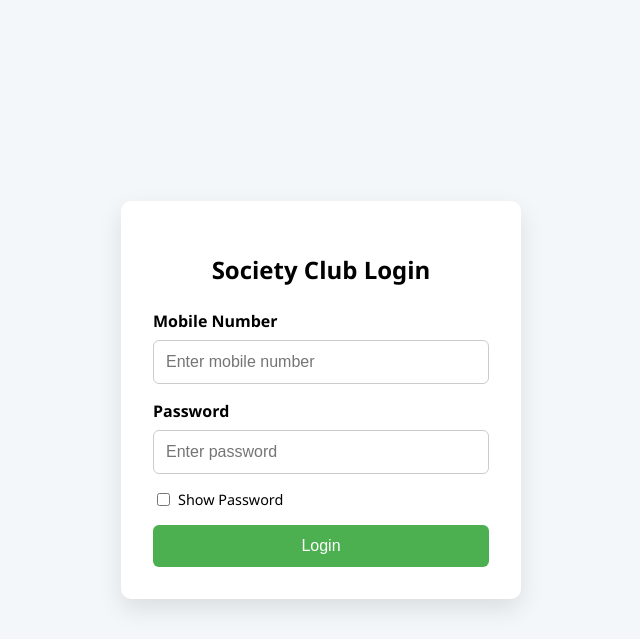
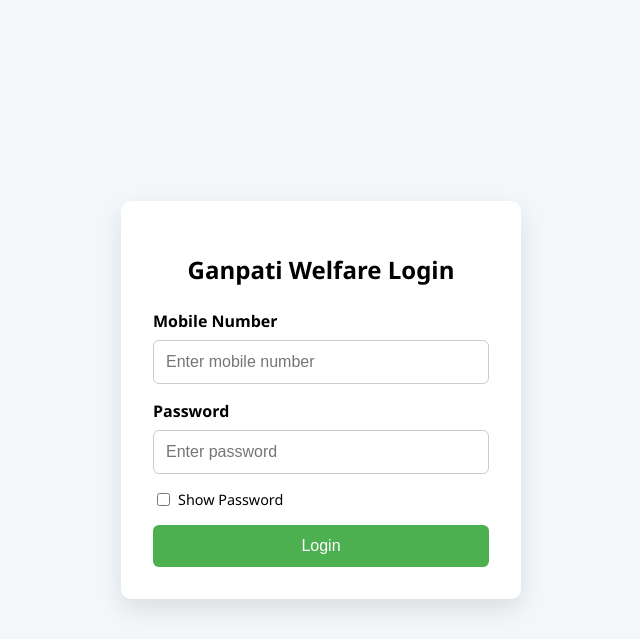
Before and after one commit to wildestcat01/society-dashboard, a FastAPI app: page /login in a window 1280 px wide. Shown: the top 639 px of the page, without its empty margins (319-959 px from the left). Run offline with FastAPI, Linux system fonts and the light colour scheme.

Commit message:
Update login.html
Name fix

```diff
--- a/templates/login.html
+++ b/templates/login.html
@@ -79,7 +79,7 @@
 </head>
 <body>
   <div class="login-container">
-    <h2>Society Club Login</h2>
+    <h2>Ganpati Welfare Login</h2>
     <form method="POST" action="/login">
       <div class="form-group">
         <label for="mobile">Mobile Number</label>
```
